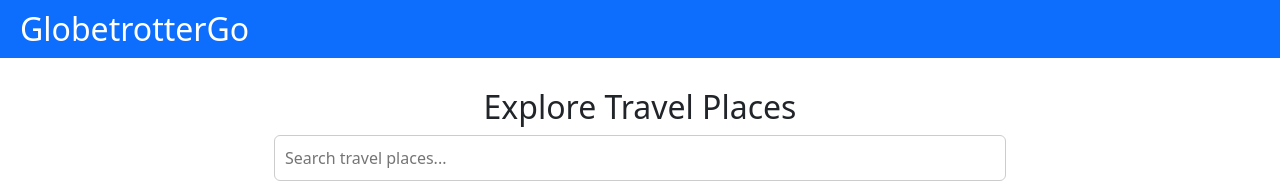
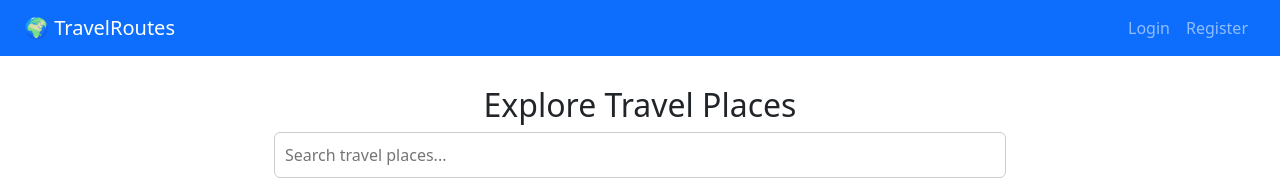
Before and after one commit to edwithanage/GlobetrotterGo_travel, a React (Vite) app in the folder client/: page /travel in a window 1280 px wide. Shown: the top 183 px of the page. Built offline with nearby package versions, Linux system fonts and the light colour scheme; no server answers.

Commit message:
updated navbar

```diff
--- a/client/src/Navbar.jsx
+++ b/client/src/Navbar.jsx
@@ -1,9 +1,9 @@
-// src/components/Navbar.jsx
-import React from 'react';
+import React, { useState } from 'react';
 import { Link, useNavigate } from 'react-router-dom';
 
 function Navbar() {
   const navigate = useNavigate();
+  const [isOpen, setIsOpen] = useState(false);
   const isLoggedIn = localStorage.getItem('isLoggedIn') === 'true';
 
   const handleLogout = () => {
@@ -12,52 +12,48 @@ function Navbar() {
   };
 
   return (
-    <nav style={styles.nav}>
-      <h2 style={styles.logo}>GlobetrotterGo</h2>
-      <div style={styles.links}>
-        {isLoggedIn && (
-          <>
-            <Link to="/travel" style={styles.link}>Home</Link>
-            <Link to="/add" style={styles.link}>Add Place</Link>
-            <button onClick={handleLogout} style={styles.logoutBtn}>Logout</button>
-          </>
-        )}
+    <nav className="navbar navbar-expand-lg navbar-dark bg-primary px-4">
+      <Link className="navbar-brand" to="/travel">🌍 TravelRoutes</Link>
 
+      {/* Navbar toggler */}
+      <button
+        className="navbar-toggler"
+        type="button"
+        onClick={() => setIsOpen(!isOpen)}
+      >
+        <span className="navbar-toggler-icon"></span>
+      </button>
+
+      <div className={`collapse navbar-collapse ${isOpen ? 'show' : ''}`}>
+        <ul className="navbar-nav ms-auto">
+          {isLoggedIn ? (
+            <>
+              <li className="nav-item">
+                <Link className="nav-link" to="/travel">Home</Link>
+              </li>
+              <li className="nav-item">
+                <Link className="nav-link" to="/add-place">Add Place</Link>
+              </li>
+              <li className="nav-item">
+                <button className="btn btn-danger btn-sm mt-1 ms-2" onClick={handleLogout}>
+                  Logout
+                </button>
+              </li>
+            </>
+          ) : (
+            <>
+              <li className="nav-item">
+                <Link className="nav-link" to="/login">Login</Link>
+              </li>
+              <li className="nav-item">
+                <Link className="nav-link" to="/register">Register</Link>
+              </li>
+            </>
+          )}
+        </ul>
       </div>
     </nav>
   );
 }
 
-const styles = {
-  nav: {
-    display: 'flex',
-    justifyContent: 'space-between',
-    alignItems: 'center',
-    padding: '10px 20px',
-    backgroundColor: '#0d6efd',
-    color: 'white',
-  },
-  logo: {
-    margin: 0,
-  },
-  links: {
-    display: 'flex',
-    gap: '15px',
-    alignItems: 'center',
-  },
-  link: {
-    color: 'white',
-    textDecoration: 'none',
-    fontWeight: 'bold',
-  },
-  logoutBtn: {
-    backgroundColor: '#dc3545',
-    color: 'white',
-    border: 'none',
-    padding: '5px 10px',
-    cursor: 'pointer',
-    borderRadius: '5px',
-  },
-};
-
 export default Navbar;
```
